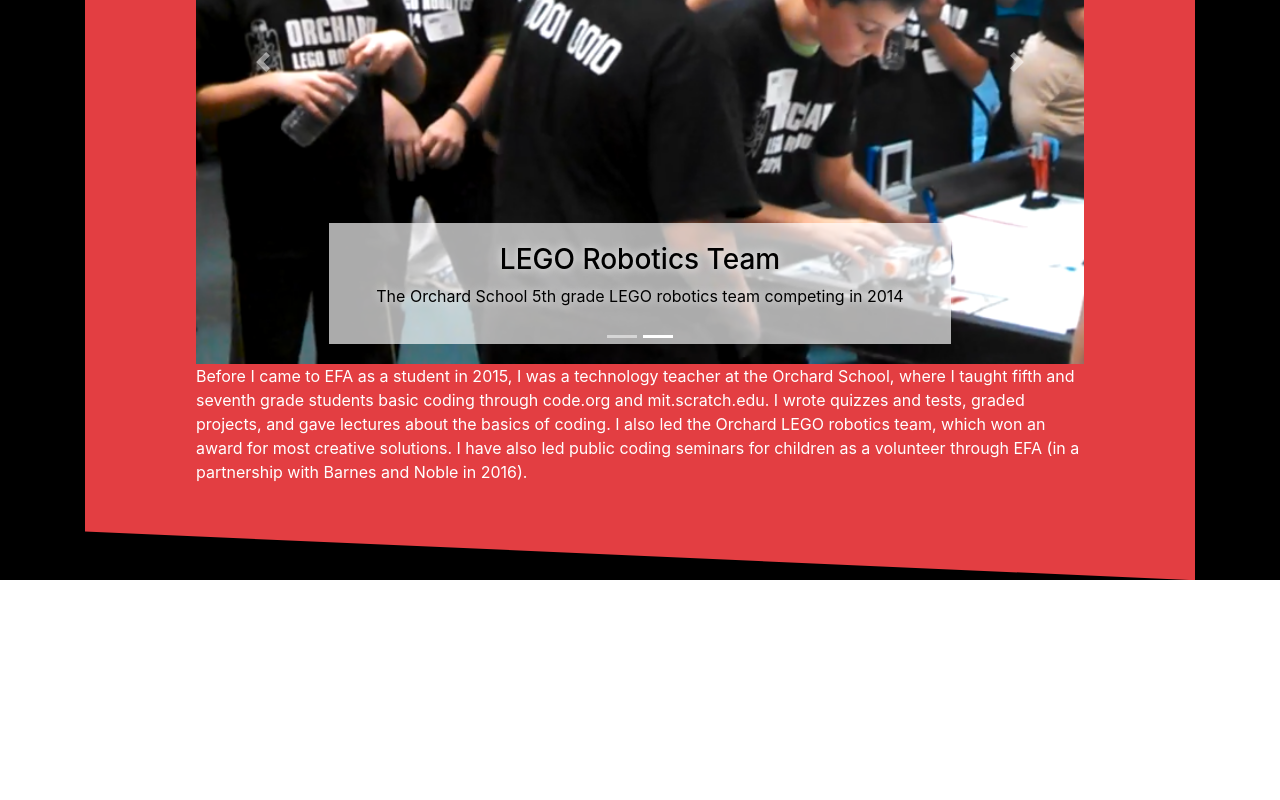
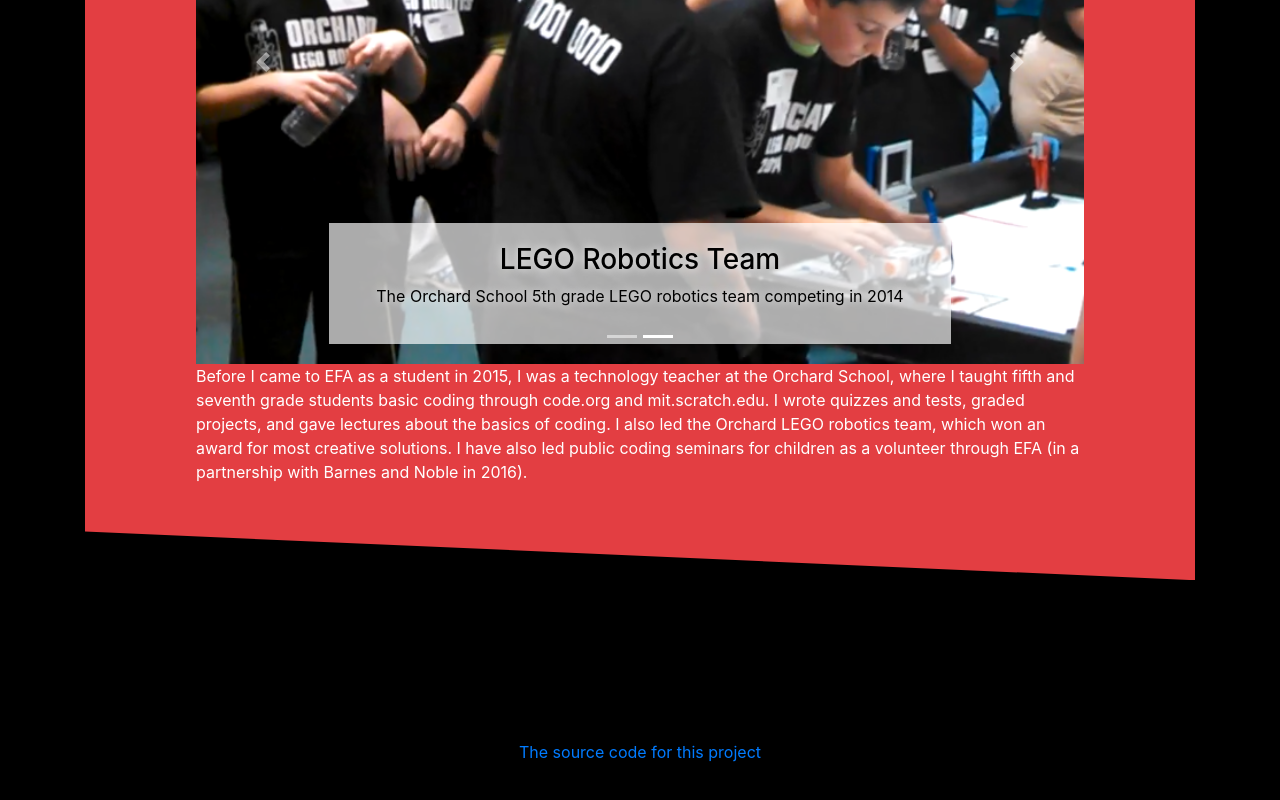
Before and after one commit to AndroidDoctorr/instructor-portfolio, a React (Create React App) app: page / in a window 1280 px wide. Shown: the part 3832-4632 px from the top of the page. Before the commit the page ends 4412 px from the top, so only its background shows below. Built offline with nearby package versions, Linux system fonts and the light colour scheme.

Commit message:
adding source section

```diff
--- a/src/App.js
+++ b/src/App.js
@@ -27,6 +27,15 @@ function App() {
         />
       )}
       </div>
+      <div className="section" id="source">
+        <a
+          href="https://github.com/AndroidDoctorr/instructor-portfolio"
+          target="_blank"
+          rel="noopener noreferrer"
+        >
+          The source code for this project
+        </a>
+      </div>
     </div>
   );
 }
```
